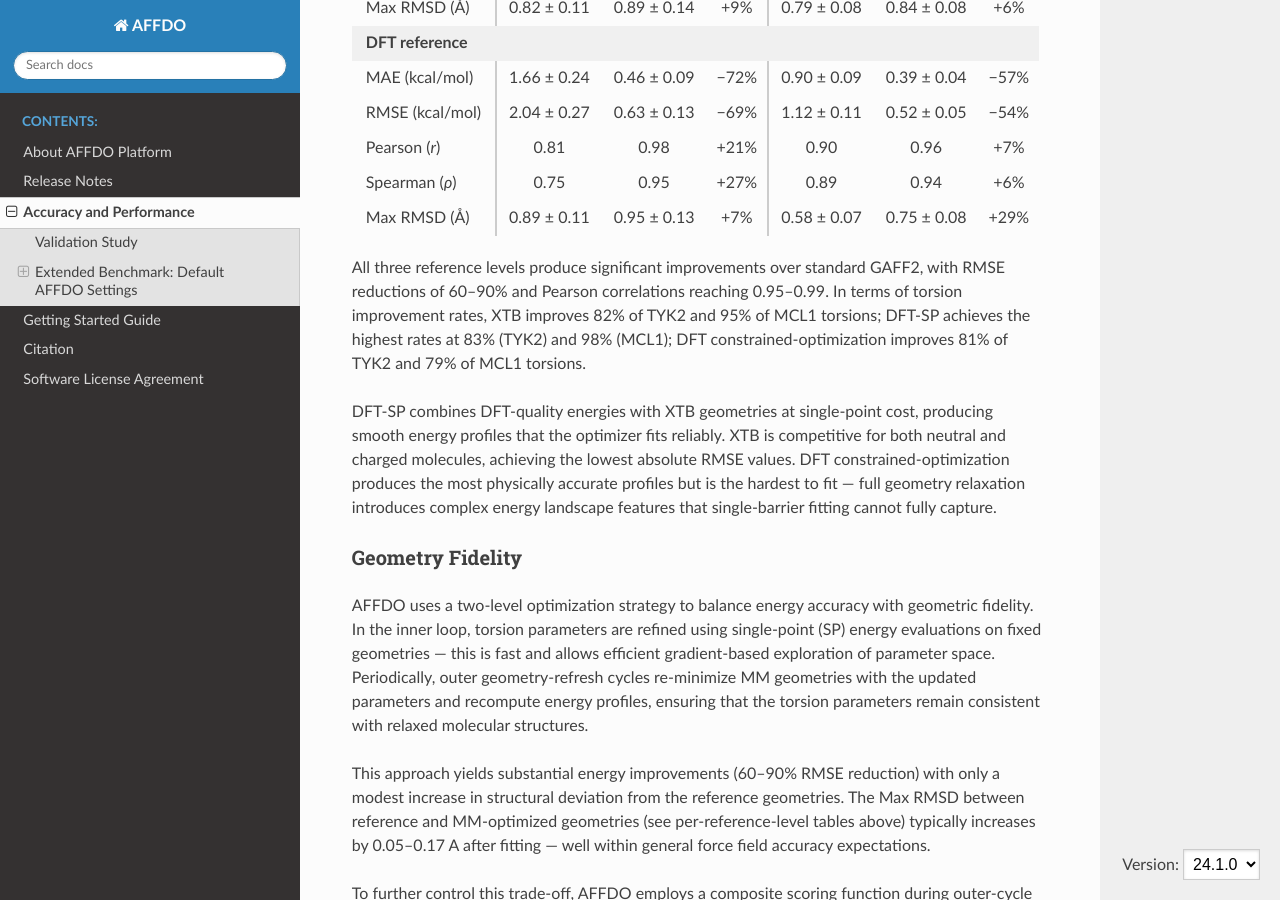
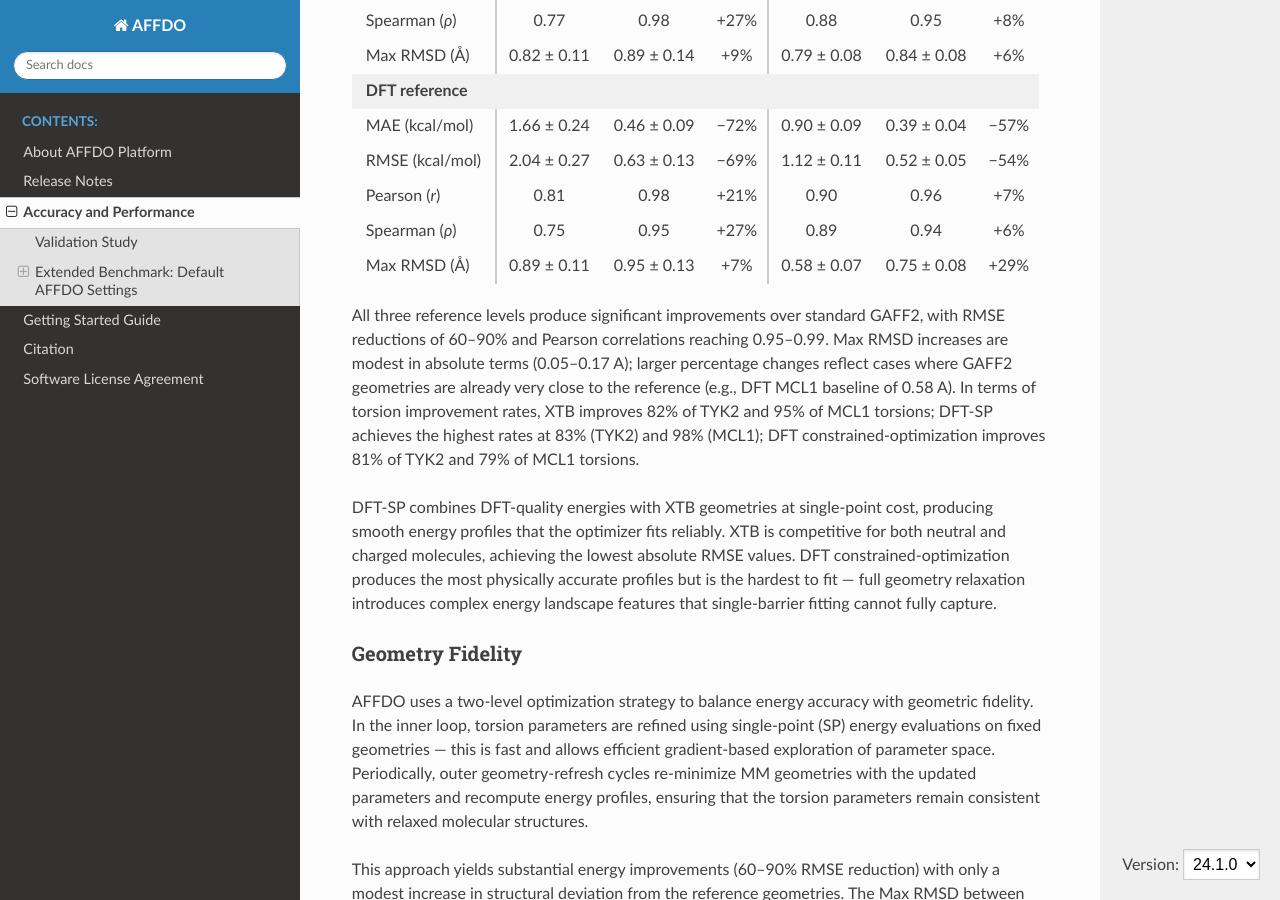
Before and after one commit to ATTMOS/AFFDOWS, a Sphinx documentation site: the page built from docs/source/user/performance.rst, in a window 1280 px wide and 900 px high, scrolled down 4105 px. Built offline with Sphinx 7.4.7 and the Read the Docs theme 3.1.0, drawn with Linux system fonts in a browser that asks for light colours; some of the changed text lies outside the part shown.

Commit message:
docs: add Max RMSD tradeoff context to aggregate and per-level tables
Explain that geometry degradation is a minor trade-off against
substantial energy accuracy gains, and that large percentage changes
reflect small absolute increases from already-good GAFF2 baselines.

```diff
--- a/docs/source/user/performance.rst
+++ b/docs/source/user/performance.rst
@@ -76,7 +76,7 @@
    </tfoot>
    </table>
 
-Across 58 systems and 305 torsions, AFFDO reduces the overall RMSE by 60% (from 1.39 to 0.55 kcal/mol) and the MAE by 63% (from 1.12 to 0.41 kcal/mol), while improving the Pearson correlation from 0.87 to 0.96. These improvements are consistent across both the MCL1 (42 systems, charged) and TYK2 (16 systems, neutral) protein families.
+Across 58 systems and 305 torsions, AFFDO reduces the overall RMSE by 60% (from 1.39 to 0.55 kcal/mol) and the MAE by 63% (from 1.12 to 0.41 kcal/mol), while improving the Pearson correlation from 0.87 to 0.96. The modest increase in Max RMSD (0.68 to 0.81 A) reflects a minor trade-off where substantial energy accuracy gains come at the cost of a small degradation in geometry agreement that was already close to the reference. These improvements are consistent across both the MCL1 (42 systems, charged) and TYK2 (16 systems, neutral) protein families.
 
 Fitting Accuracy by Reference Level
 ^^^^^^^^^^^^^^^^^^^^^^^^^^^^^^^^^^^^^
@@ -131,7 +131,7 @@
    </tbody>
    </table>
 
-All three reference levels produce significant improvements over standard GAFF2, with RMSE reductions of 60–90% and Pearson correlations reaching 0.95–0.99. In terms of torsion improvement rates, XTB improves 82% of TYK2 and 95% of MCL1 torsions; DFT-SP achieves the highest rates at 83% (TYK2) and 98% (MCL1); DFT constrained-optimization improves 81% of TYK2 and 79% of MCL1 torsions.
+All three reference levels produce significant improvements over standard GAFF2, with RMSE reductions of 60–90% and Pearson correlations reaching 0.95–0.99. Max RMSD increases are modest in absolute terms (0.05–0.17 A); larger percentage changes reflect cases where GAFF2 geometries are already very close to the reference (e.g., DFT MCL1 baseline of 0.58 A). In terms of torsion improvement rates, XTB improves 82% of TYK2 and 95% of MCL1 torsions; DFT-SP achieves the highest rates at 83% (TYK2) and 98% (MCL1); DFT constrained-optimization improves 81% of TYK2 and 79% of MCL1 torsions.
 
 DFT-SP combines DFT-quality energies with XTB geometries at single-point cost, producing smooth energy profiles that the optimizer fits reliably. XTB is competitive for both neutral and charged molecules, achieving the lowest absolute RMSE values. DFT constrained-optimization produces the most physically accurate profiles but is the hardest to fit — full geometry relaxation introduces complex energy landscape features that single-barrier fitting cannot fully capture.
 
```
